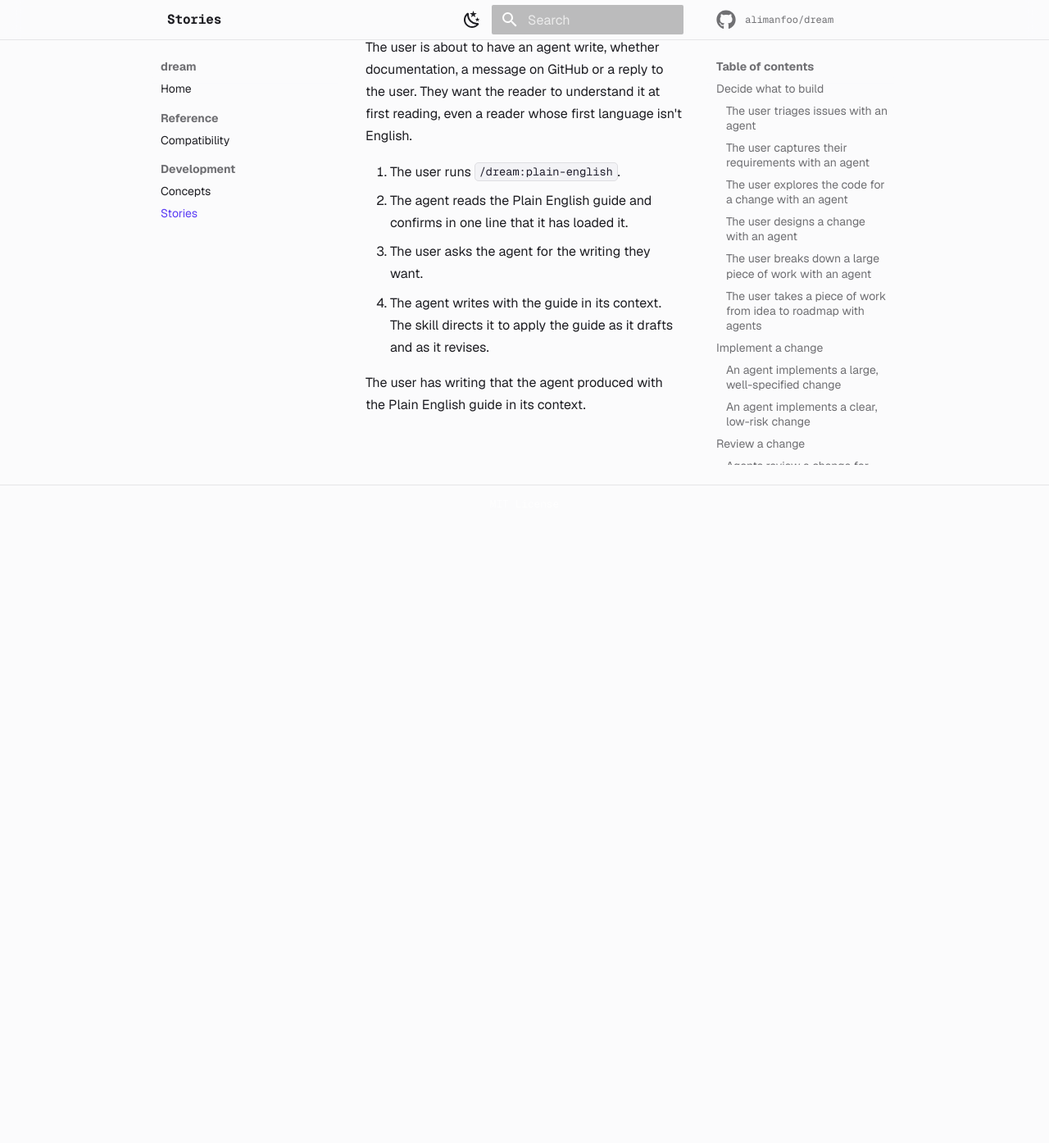
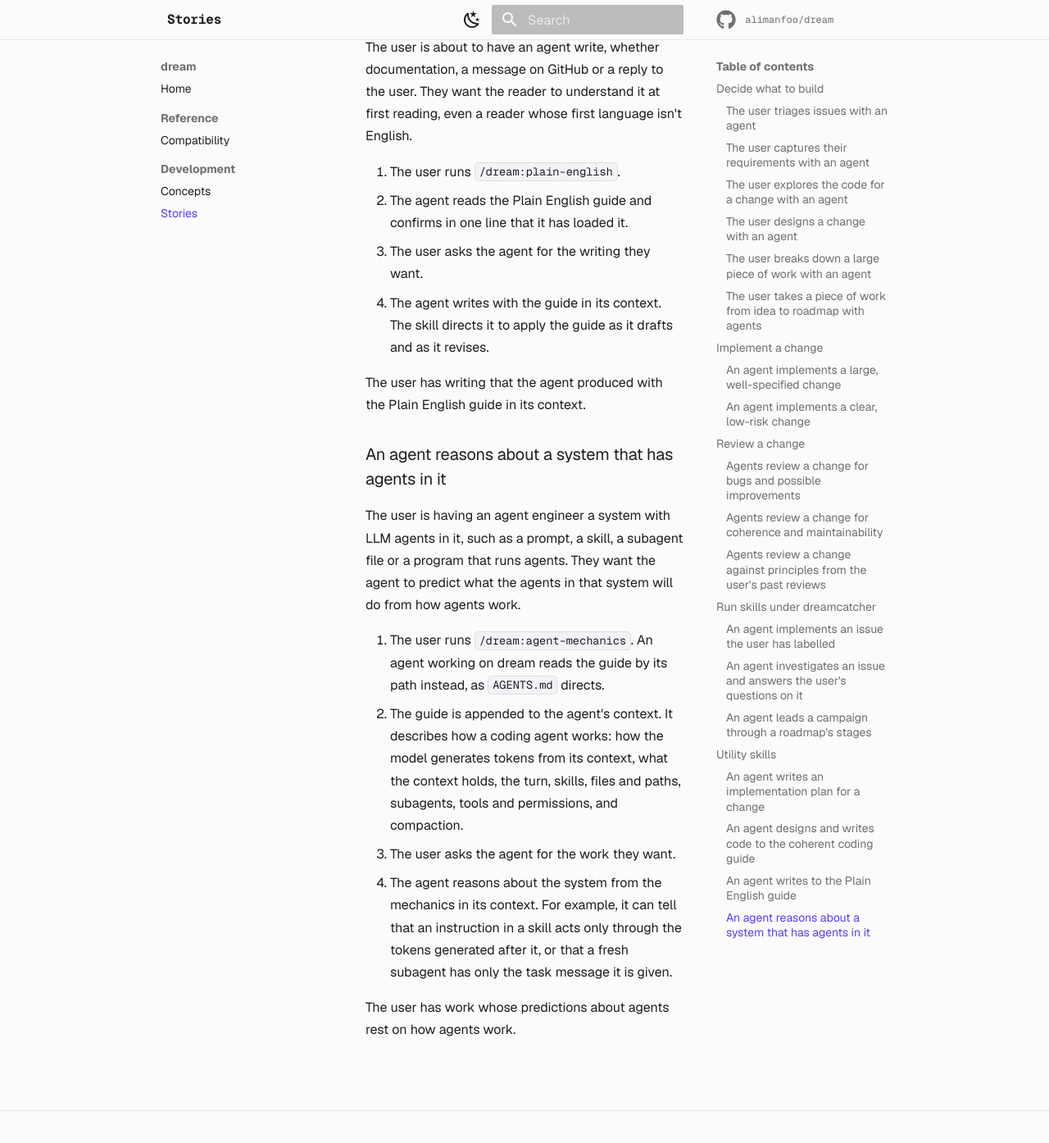
Before and after one commit to alimanfoo/dream, an MkDocs documentation site: the page built from docs/stories.md, in a window 1280 px wide and 1400 px high, scrolled down 21001 px. Shown: the top 1394 px of the window at 82% size. Built offline with MkDocs 1.6.1 and Material for MkDocs 9.7.7, drawn with Linux system fonts in a browser that asks for light colours; comment, search, counter and statistics services are not loaded; before the commit the page ends 21639 px from its top, so only the background shows below that.

Commit message:
Add a story for dream:agent-mechanics, and state its general purpose
The guide serves any agent engineering a system that has LLM agents in
it, not only one changing dream's skills. The story, the skill's
description and its row in docs/index.md now say so. The skill section
also states again that a loaded body stays in the context, so an edit to
the file doesn't reach a session that has already loaded it.

Co-Authored-By: Claude Opus 5.5 <noreply@anthropic.com>
Claude-Session: https://claude.ai/code/session_01SAXrSfZrx8tNCssAck1ATv

```diff
--- a/docs/stories.md
+++ b/docs/stories.md
@@ -544,3 +544,23 @@ reading, even a reader whose first language isn't English.
 
 The user has writing that the agent produced with the Plain English guide in its
 context.
+
+### An agent reasons about a system that has agents in it
+
+The user is having an agent engineer a system with LLM agents in it, such as a
+prompt, a skill, a subagent file or a program that runs agents. They want the
+agent to predict what the agents in that system will do from how agents work.
+
+1. The user runs `/dream:agent-mechanics`. An agent working on dream reads the
+   guide by its path instead, as `AGENTS.md` directs.
+2. The guide is appended to the agent's context. It describes how a coding agent
+   works: how the model generates tokens from its context, what the context
+   holds, the turn, skills, files and paths, subagents, tools and permissions,
+   and compaction.
+3. The user asks the agent for the work they want.
+4. The agent reasons about the system from the mechanics in its context. For
+   example, it can tell that an instruction in a skill acts only through the
+   tokens generated after it, or that a fresh subagent has only the task message
+   it is given.
+
+The user has work whose predictions about agents rest on how agents work.
```
Also changed, not shown: docs/index.md (+6 -6 lines), plugins/dream/skills/agent-mechanics/SKILL.md (+10 -1 lines).
